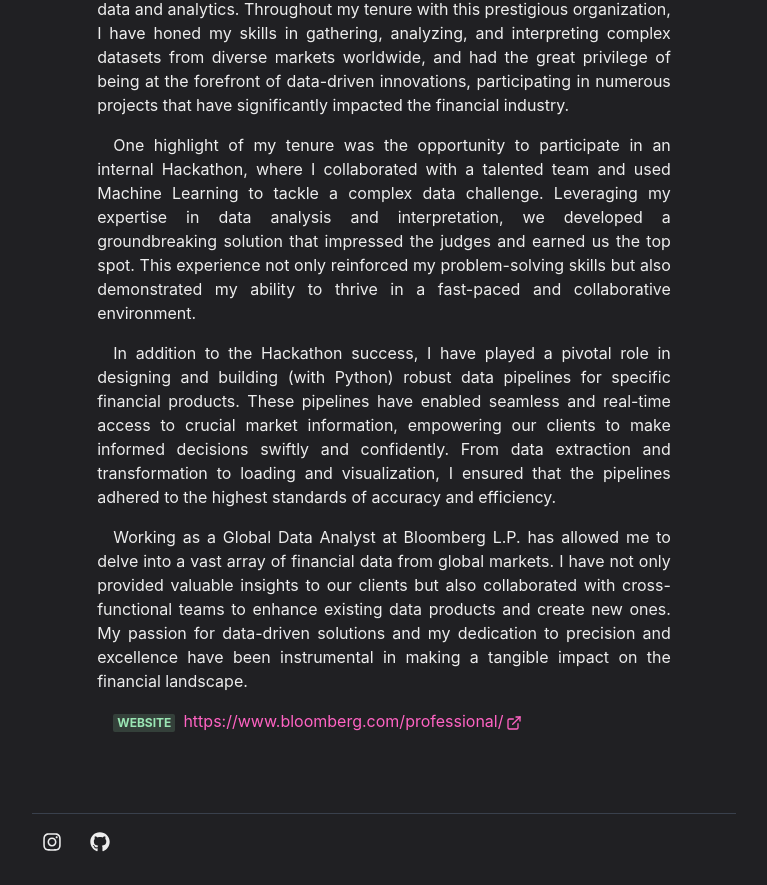
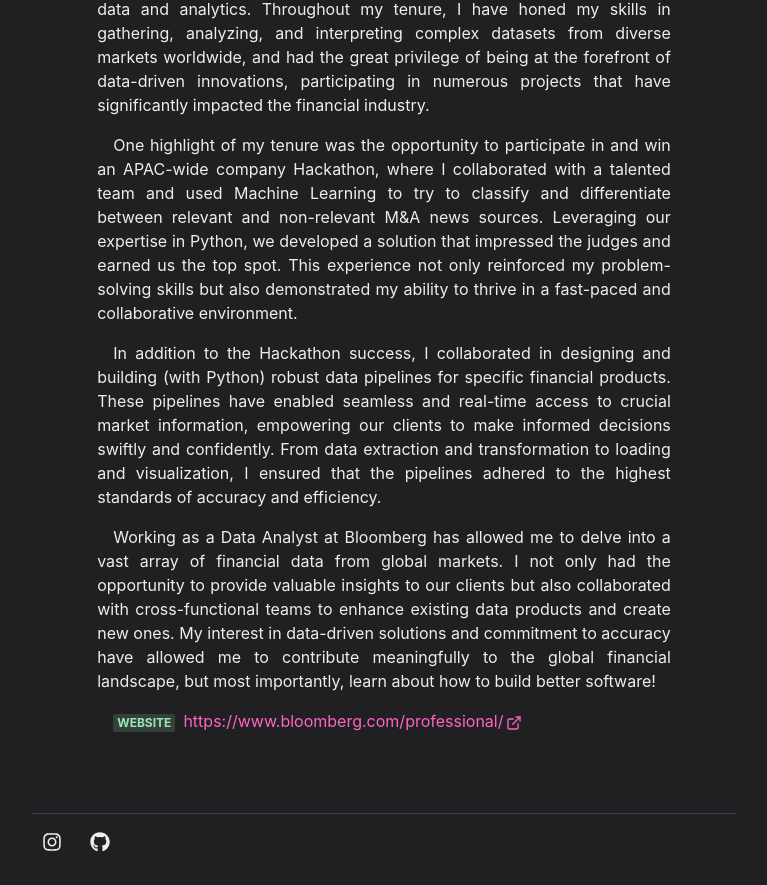
Before and after one commit to ShinnoT/portfoliov1, a Next.js app: page /work/bloomberg in a window 1280 px wide. Shown: the part 592-1477 px from the top of the page, without its empty margins (256-1023 px from the left). Built offline with nearby package versions, Linux system fonts and the light colour scheme.

Commit message:
updated text for bbg, r&r, ship&co.

```diff
--- a/pages/work/bloomberg.js
+++ b/pages/work/bloomberg.js
@@ -40,47 +40,49 @@ const Work = () => {
                     alt="Bloomberg L.P."
                 />
                 <P>
-                    As a seasoned Global Data Analyst at Bloomberg L.P., I have
-                    had the incredible opportunity to immerse myself in the
+                    As a Data Analyst (FKA Global Data Analyst) at Bloomberg, I
+                    have had the incredible opportunity to immerse myself in the
                     dynamic world of financial data and analytics. Throughout my
-                    tenure with this prestigious organization, I have honed my
-                    skills in gathering, analyzing, and interpreting complex
-                    datasets from diverse markets worldwide, and had the great
-                    privilege of being at the forefront of data-driven
-                    innovations, participating in numerous projects that have
-                    significantly impacted the financial industry.
+                    tenure, I have honed my skills in gathering, analyzing, and
+                    interpreting complex datasets from diverse markets
+                    worldwide, and had the great privilege of being at the
+                    forefront of data-driven innovations, participating in
+                    numerous projects that have significantly impacted the
+                    financial industry.
                 </P>
                 <P>
                     One highlight of my tenure was the opportunity to
-                    participate in an internal Hackathon, where I collaborated
-                    with a talented team and used Machine Learning to tackle a
-                    complex data challenge. Leveraging my expertise in data
-                    analysis and interpretation, we developed a groundbreaking
-                    solution that impressed the judges and earned us the top
-                    spot. This experience not only reinforced my problem-solving
-                    skills but also demonstrated my ability to thrive in a
-                    fast-paced and collaborative environment.
+                    participate in and win an APAC-wide company Hackathon, where
+                    I collaborated with a talented team and used Machine
+                    Learning to try to classify and differentiate between
+                    relevant and non-relevant M&A news sources. Leveraging our
+                    expertise in Python, we developed a solution that impressed
+                    the judges and earned us the top spot. This experience not
+                    only reinforced my problem-solving skills but also
+                    demonstrated my ability to thrive in a fast-paced and
+                    collaborative environment.
                 </P>
                 <P>
-                    In addition to the Hackathon success, I have played a
-                    pivotal role in designing and building (with Python) robust
-                    data pipelines for specific financial products. These
-                    pipelines have enabled seamless and real-time access to
-                    crucial market information, empowering our clients to make
-                    informed decisions swiftly and confidently. From data
-                    extraction and transformation to loading and visualization,
-                    I ensured that the pipelines adhered to the highest
-                    standards of accuracy and efficiency.
+                    In addition to the Hackathon success, I collaborated in
+                    designing and building (with Python) robust data pipelines
+                    for specific financial products. These pipelines have
+                    enabled seamless and real-time access to crucial market
+                    information, empowering our clients to make informed
+                    decisions swiftly and confidently. From data extraction and
+                    transformation to loading and visualization, I ensured that
+                    the pipelines adhered to the highest standards of accuracy
+                    and efficiency.
                 </P>
                 <P>
-                    Working as a Global Data Analyst at Bloomberg L.P. has
-                    allowed me to delve into a vast array of financial data from
-                    global markets. I have not only provided valuable insights
-                    to our clients but also collaborated with cross-functional
-                    teams to enhance existing data products and create new ones.
-                    My passion for data-driven solutions and my dedication to
-                    precision and excellence have been instrumental in making a
-                    tangible impact on the financial landscape.
+                    Working as a Data Analyst at Bloomberg has allowed me to
+                    delve into a vast array of financial data from global
+                    markets. I not only had the opportunity to provide valuable
+                    insights to our clients but also collaborated with
+                    cross-functional teams to enhance existing data products and
+                    create new ones. My interest in data-driven solutions and
+                    commitment to accuracy have allowed me to contribute
+                    meaningfully to the global financial landscape, but most
+                    importantly, learn about how to build better software!
                 </P>
                 <List ml={4} my={4}>
                     <ListItem>
```
Also changed, not shown: pages/work/r&r_syria.js (+44 -32 lines), pages/work/ship&co.js (+30 -34 lines).
